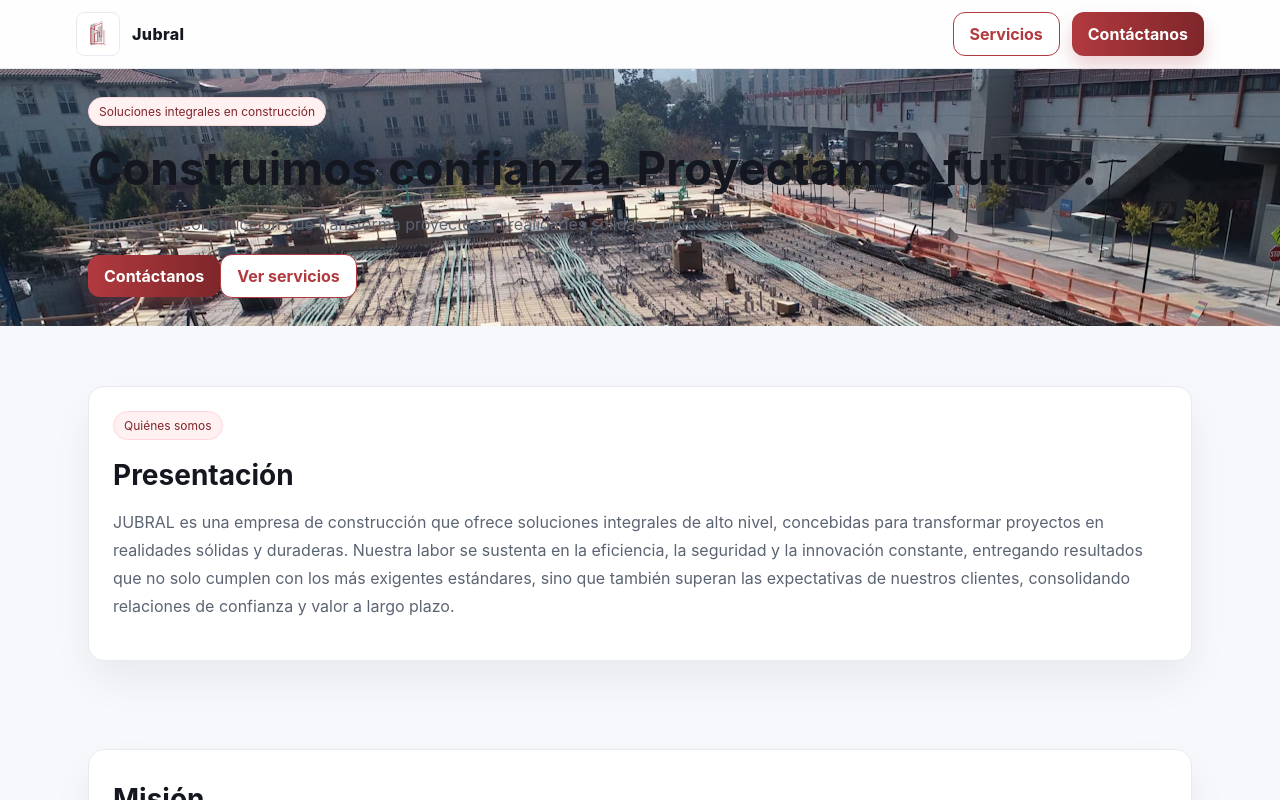
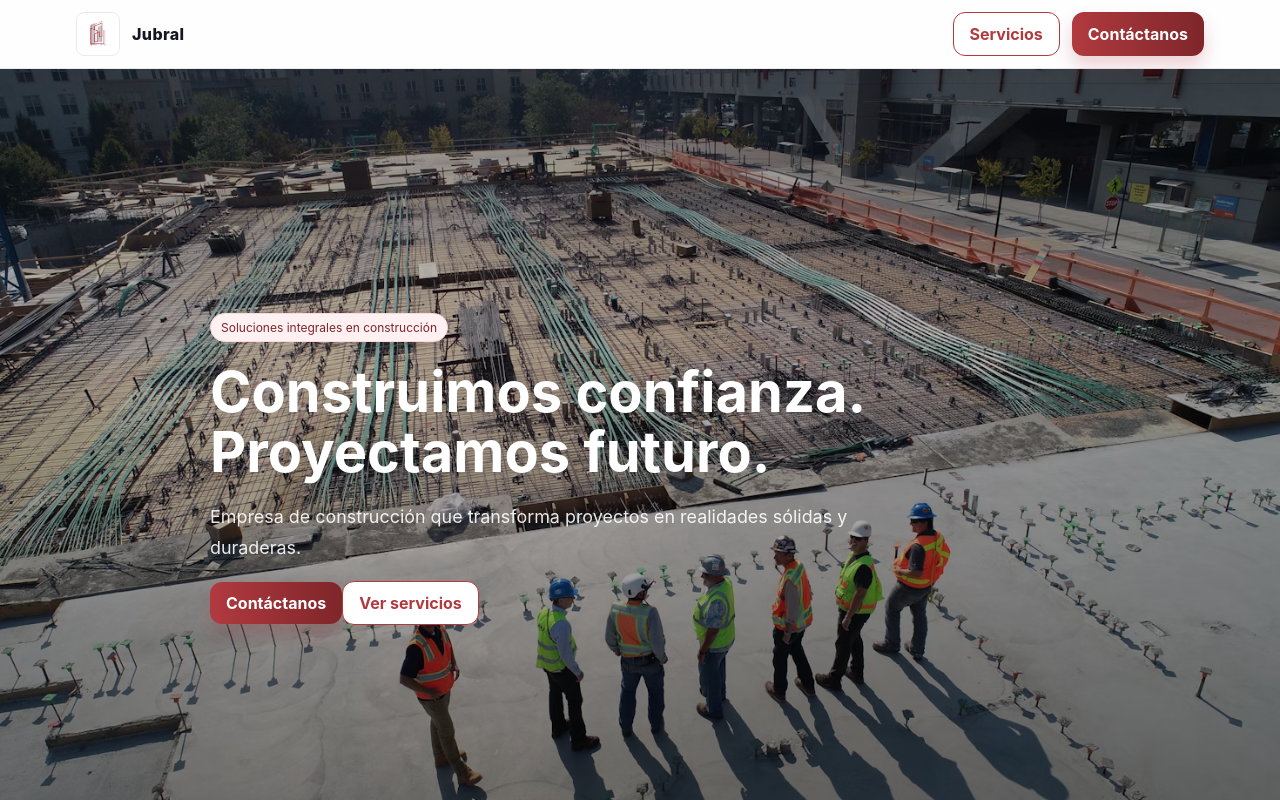
Before and after one commit to jmllerena-ljm/jubral-cms, a Next.js app: page / in a window 1280 px wide. Shown: the top 800 px of the page. Built offline with nearby package versions, Linux system fonts and the light colour scheme.

Commit message:
last changes

```diff
--- a/styles/globals.css
+++ b/styles/globals.css
@@ -53,3 +53,41 @@ footer{margin-top:40px;border-top:1px solid var(--line);padding:24px;color:var(-
 .table{display:grid;grid-template-columns:160px 1fr;gap:10px}
 hr{border:0;border-top:1px solid var(--line);margin:16px 0}
 code{background:#f1f3f9;border:1px solid #e2e7f2;padding:2px 6px;border-radius:6px}
+
+/* Full-screen background hero */
+.hero-full{
+  position: relative;
+  width: 100%;
+  min-height: 100svh;            /* alto = 100% de la ventana, compatible mobile */
+  background-size: cover;        /* cubre todo el ancho */
+  background-position: center;   /* centrado */
+  background-repeat: no-repeat;
+  display: grid;
+  place-items: center;           /* centra el contenido */
+}
+
+/* máscara/gradiente para mejorar legibilidad del texto */
+.hero-mask{
+  position: absolute; inset: 0;
+  background:
+    linear-gradient(180deg, rgba(0,0,0,.45) 0%, rgba(0,0,0,.25) 35%, rgba(0,0,0,.55) 100%);
+}
+
+/* contenido del hero */
+.hero-full__content{
+  position: relative; z-index: 1;
+  color: #fff; text-align: left;
+  max-width: 900px; padding: 0 20px;
+}
+.hero-full__content h1{
+  font-size: clamp(34px, 6vw, 56px);
+  line-height: 1.08; margin: 10px 0 8px;
+}
+.hero-full__content .lead{
+  font-size: clamp(16px, 1.4vw, 20px);
+  color: rgba(255,255,255,.9);
+  max-width: 60ch;
+}
+
+.cta{padding:56px 0}
+.cta-inner{background:linear-gradient(90deg,var(--brand),var(--brand-dark));color:#fff;border-radius:20px;padding:28px;display:flex;align-items:center;justify-content:space-between;gap:16px;flex-wrap:wrap}
```
